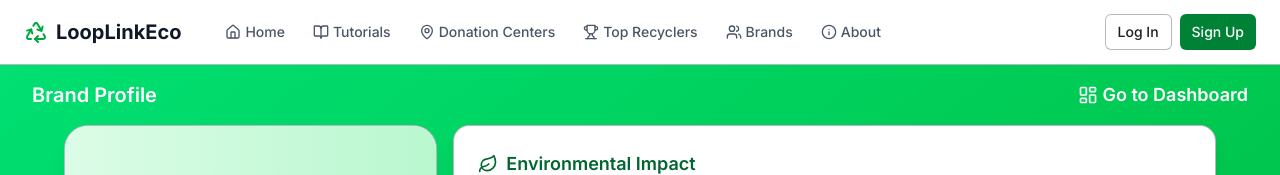
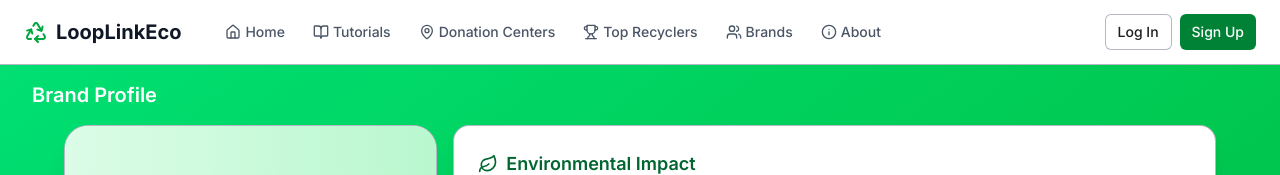
Before and after one commit to Nishieeee/cafelayan-project, a Next.js app: page /brand/profile in a window 1280 px wide. Shown: the top 175 px of the page. Built offline with nearby package versions, Linux system fonts and the light colour scheme.

Commit message:
Update page.tsx

```diff
--- a/src/app/brand/profile/page.tsx
+++ b/src/app/brand/profile/page.tsx
@@ -126,12 +126,14 @@ export default function BrandProfilePage() {
         </Link> */}
         <h1 className="text-lg lg:text-xl font-semibold">Brand Profile</h1>
         {/* <MoreHorizontal className="h-6 w-6" /> */}
+        {isBrand && (
         <Link href="/brand/dashboard">
           <h2 className="text-md lg:text-lg font-semibold flex items-center justify-between">
             <LayoutDashboard className="h-5 w-5 mr-1"/>
             Go to Dashboard
           </h2>
         </Link>
+      )}
       </div>
 
       {/* Desktop Layout */}
```
